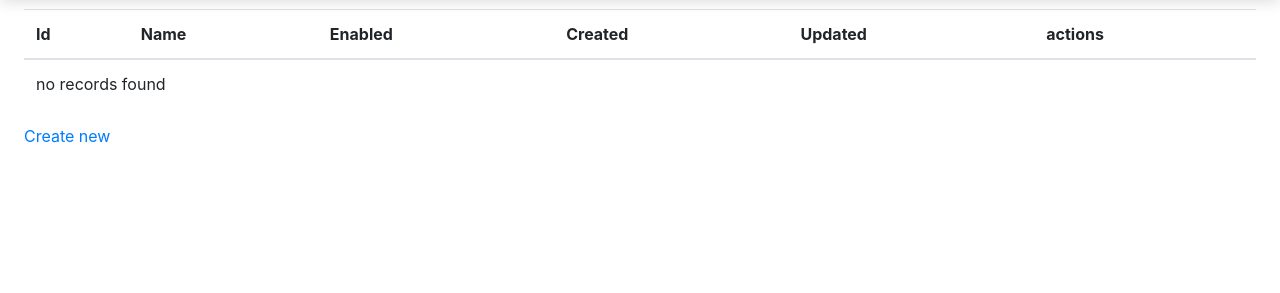
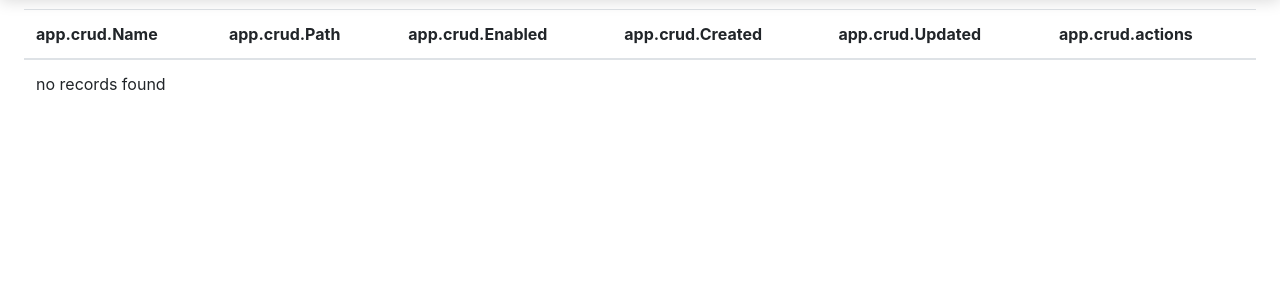
Before and after one commit to ikerib/extranet, a Symfony app: template templates/karpeta/index.html.twig in a window 1280 px wide. Shown: the part 47-340 px from the top of the page. Run offline with Twig, Linux system fonts and the light colour scheme; the template is opened without the code that fills it, so the values that code supplies are empty; style sheets or scripts are compiled from the project's sources; some libraries are stand-ins or nearby versions.

Commit message:
Taldeak delete from index

```diff
--- a/src/Entity/Taldea.php
+++ b/src/Entity/Taldea.php
@@ -53,6 +53,8 @@
     public function __construct()
     {
         $this->karpetak = new ArrayCollection();
+        $this->created = new \DateTime();
+        $this->updated = new \DateTime();
         $this->enabled = 1;
     }
 
--- a/src/Form/KarpetaType.php
+++ b/src/Form/KarpetaType.php
@@ -8,6 +8,7 @@
 use Symfony\Component\Finder\Finder;
 use Symfony\Component\Form\AbstractType;
 use Symfony\Component\Form\Extension\Core\Type\ChoiceType;
+use Symfony\Component\Form\Extension\Core\Type\TextType;
 use Symfony\Component\Form\FormBuilderInterface;
 use Symfony\Component\OptionsResolver\OptionsResolver;
 
@@ -33,7 +34,10 @@
 
 
         $builder
-            ->add('name', ChoiceType::class, array(
+            ->add('name', TextType::class, array(
+                'empty_data' => 'Idatzi izen bat ...'
+            ))
+            ->add('path', ChoiceType::class, array(
                 'choices'   => $karpetak,
                 'multiple'  =>false,
                 'placeholder' => 'Aukeratu bat...',
--- a/src/Repository/KarpetaRepository.php
+++ b/src/Repository/KarpetaRepository.php
@@ -22,8 +22,8 @@
 
     public function isThisFolderOnMysql($folderName) {
         return $this->createQueryBuilder( 'k' )
-                    ->andWhere( 'k.name = :name' )
-                    ->setParameter( 'name', $folderName )
+                    ->andWhere( 'k.path = :path' )
+                    ->setParameter( 'path', $folderName )
                     ->getQuery()
                     ->getOneOrNullResult();
     }
--- a/templates/karpeta/index.html.twig
+++ b/templates/karpeta/index.html.twig
@@ -1,6 +1,6 @@
 {% extends 'base.html.twig' %}
 
-{% block title %}Karpeta index{% endblock %}
+{% block title %}{{ "app.karpeta.zerrenda" |trans }}{% endblock %}
 
 {% block sidebar %}{% endblock %}
 {% block main %}
@@ -8,29 +8,29 @@
 {% endblock %}
 
 {% block body %}
-    <h1>Karpeta index</h1>
+    <h1>{{ "app.karpeta.zerrenda" |trans }}</h1>
 
     <table class="table">
         <thead>
             <tr>
-                <th>Id</th>
-                <th>Name</th>
-                <th>Enabled</th>
-                <th>Created</th>
-                <th>Updated</th>
-                <th>actions</th>
+                <th>{{ "app.crud.Name" | trans }}</th>
+                <th>{{ "app.crud.Path" | trans }}</th>
+                <th>{{ "app.crud.Enabled" | trans }}</th>
+                <th>{{ "app.crud.Created" | trans }}</th>
+                <th>{{ "app.crud.Updated" | trans }}</th>
+                <th>{{ "app.crud.actions" | trans }}</th>
             </tr>
         </thead>
         <tbody>
         {% for karpetum in karpetas %}
             <tr>
-                <td>{{ karpetum.id }}</td>
                 <td>{{ karpetum.name }}</td>
+                <td>{{ karpetum.path }}</td>
                 <td>{{ karpetum.enabled ? 'Yes' : 'No' }}</td>
                 <td>{{ karpetum.created ? karpetum.created|date('Y-m-d H:i:s') : '' }}</td>
                 <td>{{ karpetum.updated ? karpetum.updated|date('Y-m-d H:i:s') : '' }}</td>
                 <td>
-                    <a href="{{ path('karpeta_show', {'id': karpetum.id}) }}">show</a>
+                    <a href="{{ path('karpeta_show', {'id': karpetum.id}) }}">delete</a>
                     <a href="{{ path('karpeta_edit', {'id': karpetum.id}) }}">edit</a>
                 </td>
             </tr>
@@ -42,5 +42,4 @@
         </tbody>
     </table>
 
-    <a href="{{ path('karpeta_new') }}">Create new</a>
 {% endblock %}
--- a/templates/taldea/_delete_form.html.twig
+++ b/templates/taldea/_delete_form.html.twig
@@ -1,5 +1,5 @@
-<form method="post" action="{{ path('taldea_delete', {'id': taldea.id}) }}" onsubmit="return confirm('Are you sure you want to delete this item?');">
+<form method="post" action="{{ path('taldea_delete', {'id': taldea.id}) }}" onsubmit="return confirm('Seguru zaude ezabatu nahi duzula?');">
     <input type="hidden" name="_method" value="DELETE">
     <input type="hidden" name="_token" value="{{ csrf_token('delete' ~ taldea.id) }}">
-    <button class="btn">Delete</button>
+    <button class="btn btn-danger btn-sm">{{ "app.crud.delete" | trans }}</button>
 </form>
```
Also changed, not shown: src/Entity/Karpeta.php (+18 -1 lines), src/Migrations/Version20180509110747.php (added, +28 -0 lines), templates/taldea/index.html.twig (+7 -3 lines), translations/messages.es.yml (+6 -2 lines), translations/messages.eu.yml (+6 -2 lines).
